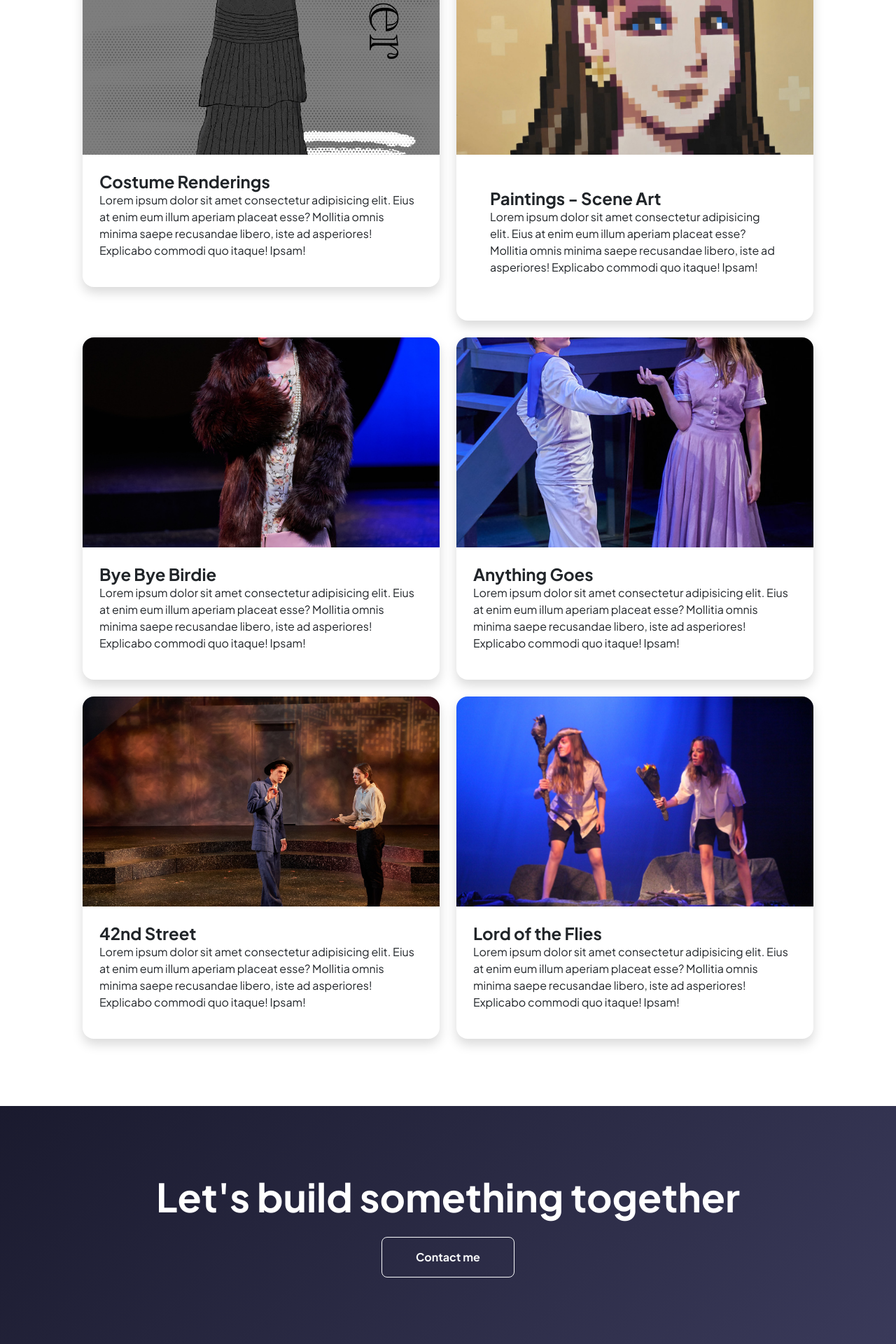
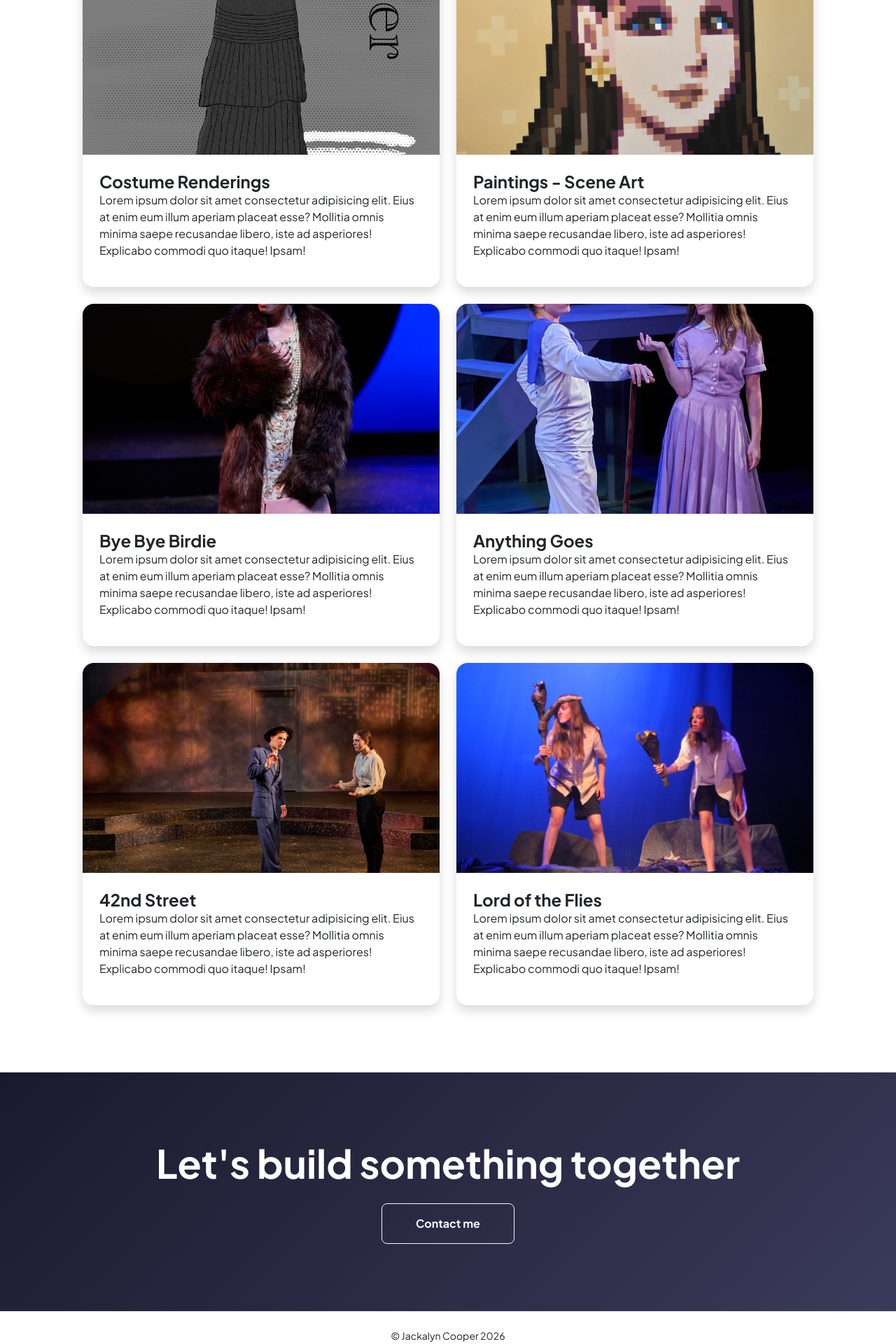
Before and after one commit to eldrethk/Jackalyncooper, a Jekyll site: the page built from media.html, in a window 1280 px wide. Shown: the part 818-2738 px from the top of the page at 70% size. Built offline with Jekyll 4.4.1, drawn with Linux system fonts in a browser that asks for light colours.

Commit message:
Add files via upload

```diff
--- a/media.html
+++ b/media.html
@@ -61,10 +61,9 @@ author: Jackalyn Cooper
                     <div class="card project-card overflow-hidden shadow rounded-4 border-0 h-100">
                         <img src="/assets/20250413_144003.jpg" class="card-img-top project-cover" alt="Project 6">
                         <div class="card-body p-4">
-                             <div class="card-body p-4">
                              <h2 class="fw-bolder h4 mb-0">Paintings - Scene Art</h2>
 							<p>Lorem ipsum dolor sit amet consectetur adipisicing elit. Eius at enim eum illum aperiam placeat esse? Mollitia omnis minima saepe recusandae libero, iste ad asperiores! Explicabo commodi quo itaque! Ipsam!</p>
-                        </div>
+
                         </div>
                     </div>
                 </a>
```
